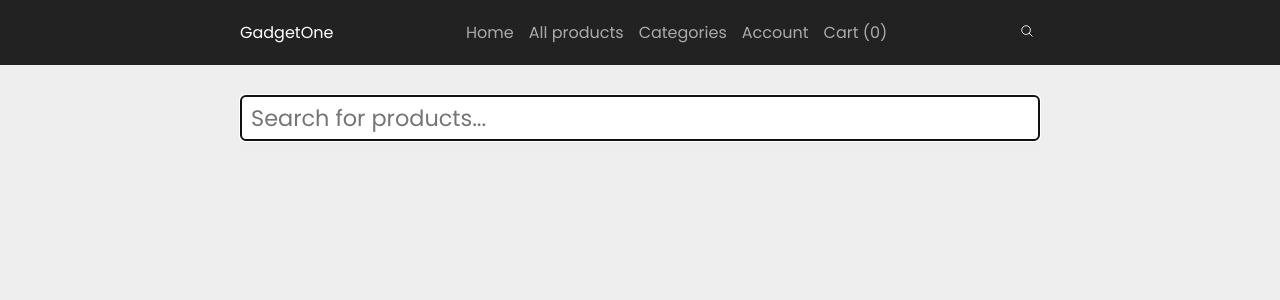
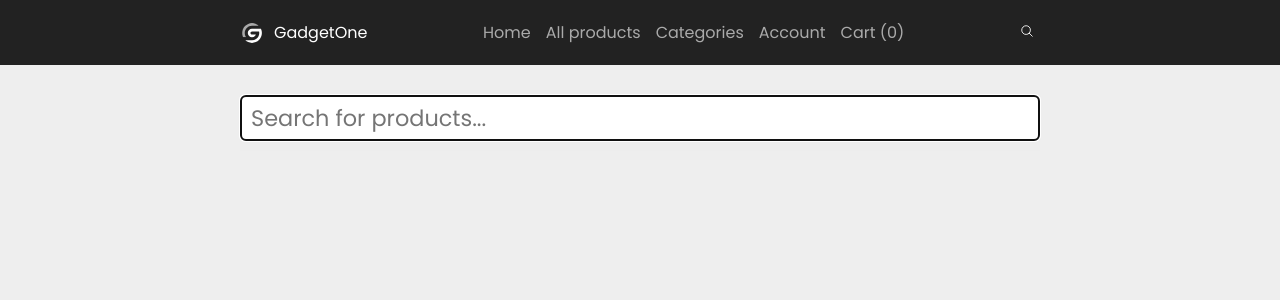
Before and after one commit to capt1nedev/my-ecommerce-front, a Next.js app: page /search in a window 1280 px wide. Shown: the top 300 px of the page. Built offline with nearby package versions, Linux system fonts and the light colour scheme.

Commit message:
added svg logo

```diff
--- a/components/Header.js
+++ b/components/Header.js
@@ -17,6 +17,8 @@ const Logo = styled(Link)`
     text-decoration: none;
     position: relative;
     z-index: 3;
+    display: flex;
+    align-items: center;
 `;
 const Wrapper = styled.div`
     display: flex;
@@ -82,6 +84,12 @@ const SideIcons = styled.div`
         }
     }
 `;
+const SvgIcon = styled.svg`
+  fill: #fff;
+  width: 24px;  // Adjust the size as needed
+  height: 24px; // Adjust the size as needed
+  margin-right: 10px; // Adjust the spacing as needed
+`;
 
 export default function Header() {
     const { cartProducts } = useContext(CartContext);
@@ -90,7 +98,33 @@ export default function Header() {
         <StyledHeader>
             <Center>
                 <Wrapper>
-                    <Logo href={'/'}>GadgetOne</Logo>
+                    <Logo href={'/'}>
+                        <SvgIcon>
+                            <svg
+                                xmlns="http://www.w3.org/2000/svg"
+                                width="24"
+                                height="24"
+                                viewBox="0 0 375 375"
+                            >
+                                <defs>
+                                    <clipPath id="fc0ee6c127">
+                                        <path d="M33.047 33.047H293V254H33.047zm0 0"></path>
+                                    </clipPath>
+                                </defs>
+                                <path
+                                    fill="#fff"
+                                    d="M327.309 121.887c.859 1.746 1.68 3.652 2.464 5.511a152.745 152.745 0 0110.2 35.489 155.239 155.239 0 011.945 24.613c0 20.836-4.086 41.063-12.145 60.117-7.777 18.39-18.91 34.91-33.086 49.082-14.175 14.176-30.687 25.313-49.078 33.094-19.05 8.059-39.277 12.156-60.113 12.156s-41.066-4.058-60.117-12.117c-16.531-6.992-31.543-16.602-44.707-28.828h104.816c62.528 0 113.399-50.969 113.399-113.488 0-8.453-.934-16.73-2.696-24.72H187.5v.083c-13.773.008-24.762 11.164-24.762 24.781 0 13.617 11.098 24.781 24.75 24.781h60.973c-3.266 7.98-8.14 15.356-14.469 21.68-12.422 12.414-28.937 19.172-46.504 19.172-17.566 0-34.082-6.828-46.5-19.223-12.425-12.41-19.273-28.922-19.273-46.492 0-17.574 6.851-34.086 19.285-46.492 12.422-12.399 28.934-19.207 46.508-19.207zm0 0"
+                                ></path>
+                                <g clipPath="url(#fc0ee6c127)">
+                                    <path
+                                        fill="#aaa"
+                                        d="M33.078 187.508c0-20.836 4.086-41.082 12.145-60.13 7.777-18.39 18.91-34.91 33.086-49.081 14.175-14.176 30.687-25.317 49.078-33.094 19.05-8.055 39.277-12.156 60.113-12.156s41.063 4.058 60.117 12.117c16.531 6.992 31.543 16.602 44.707 28.824H187.5c-62.527 0-113.395 50.961-113.395 113.489 0 24.511 7.817 47.18 21.094 65.886H47.77c-.882-1.992-1.734-3.797-2.542-5.715-8.063-19.058-12.149-39.296-12.149-60.14zm0 0"
+                                    ></path>
+                                </g>
+                            </svg>
+                        </SvgIcon>
+                        GadgetOne
+                    </Logo>
                     <StyledNav mobileNavActive={mobileNavActive}>
                         <NavLink href={'/'}>Home</NavLink>
                         <NavLink href={'/products'}>All products</NavLink>
```
